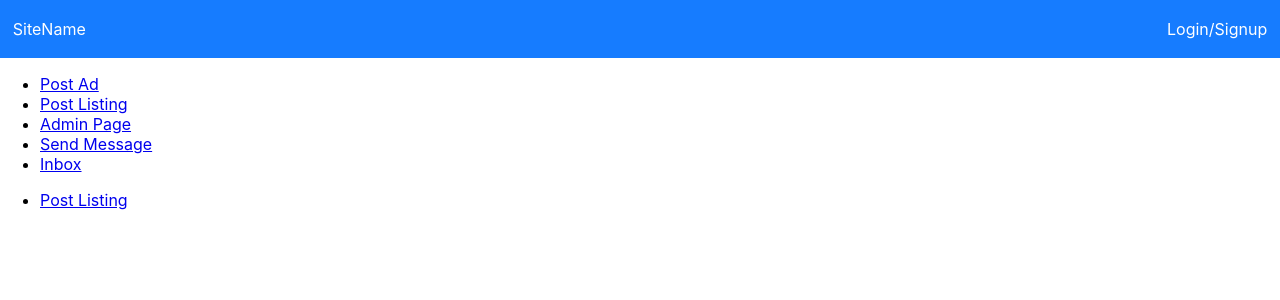
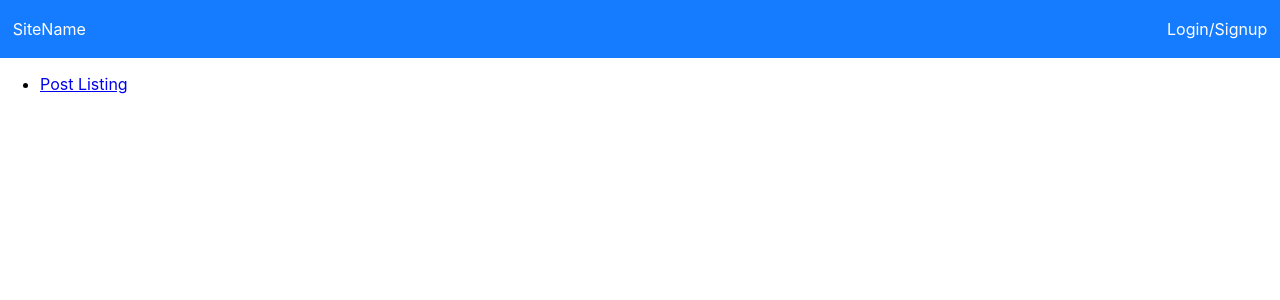
Before and after one commit to brian1y/cps630-project, a React (Create React App) app: page / in a window 1280 px wide. Shown: the top 300 px of the page. Built offline with nearby package versions, Linux system fonts and the light colour scheme.

Commit message:
fixed Home.js

```diff
--- a/package.json
+++ b/package.json
@@ -10,11 +10,11 @@
     "cors": "^2.8.5",
     "express": "^4.19.2",
     "jsonwebtoken": "^9.0.2",
-    "mongoose": "^8.2.4",
+    "mongoose": "^8.3.0",
     "react": "^18.2.0",
     "react-dom": "^18.2.0",
     "react-router-dom": "^6.22.3",
-    "react-scripts": "5.0.1",
+    "react-scripts": "^5.0.1",
     "validator": "^13.11.0",
     "web-vitals": "^2.1.4"
   },
--- a/src/components/Home.js
+++ b/src/components/Home.js
@@ -47,6 +47,12 @@ function Home() {
                                 <li>
                                     <a href='/admin'>Admin Page</a>
                                 </li>
+                                <li>
+                                    <a href='/send-message'>Send Message</a>
+                                </li>
+                                <li>
+                                    <a href='/inbox'>Inbox</a>
+                                </li>
                             </ul>
                         </nav>
                     </section>
@@ -70,35 +76,10 @@ function Home() {
 
     return (
         <main id='landing'>
-            {user ? <p id='welcome-message'>Hello {user}!</p> : ''}
-
-            {/* Debugging stuff; to be removed */}
-            <ul>
-                <li>
-                    <a href='/post-ad'>Post Ad</a>
-                </li>
-                <li>
-                    <a href='/listing'>Post Listing</a>
-                </li>
-                <li>
-                    <a href='/admin'>Admin Page</a>
-                </li>
-                <li>
-                    <a href='/send-message'>Send Message</a>
-                </li>
-                <li>
-                    <a href='/inbox'>Inbox</a>
-                </li>
-            </ul>
             {/* Changes render depending on login state (user included in check as a fail-safe) */}
             {isLoggedIn && user ? loggedInView() : guestView()}
         </main>
     );
 }
 
-// Debugging: to be removed
-Home.defaultProps = {
-    user: 'User',
-};
-
 export default Home;
```
Also changed, not shown: 1 other file (tests, documents, lock files or other folders).
